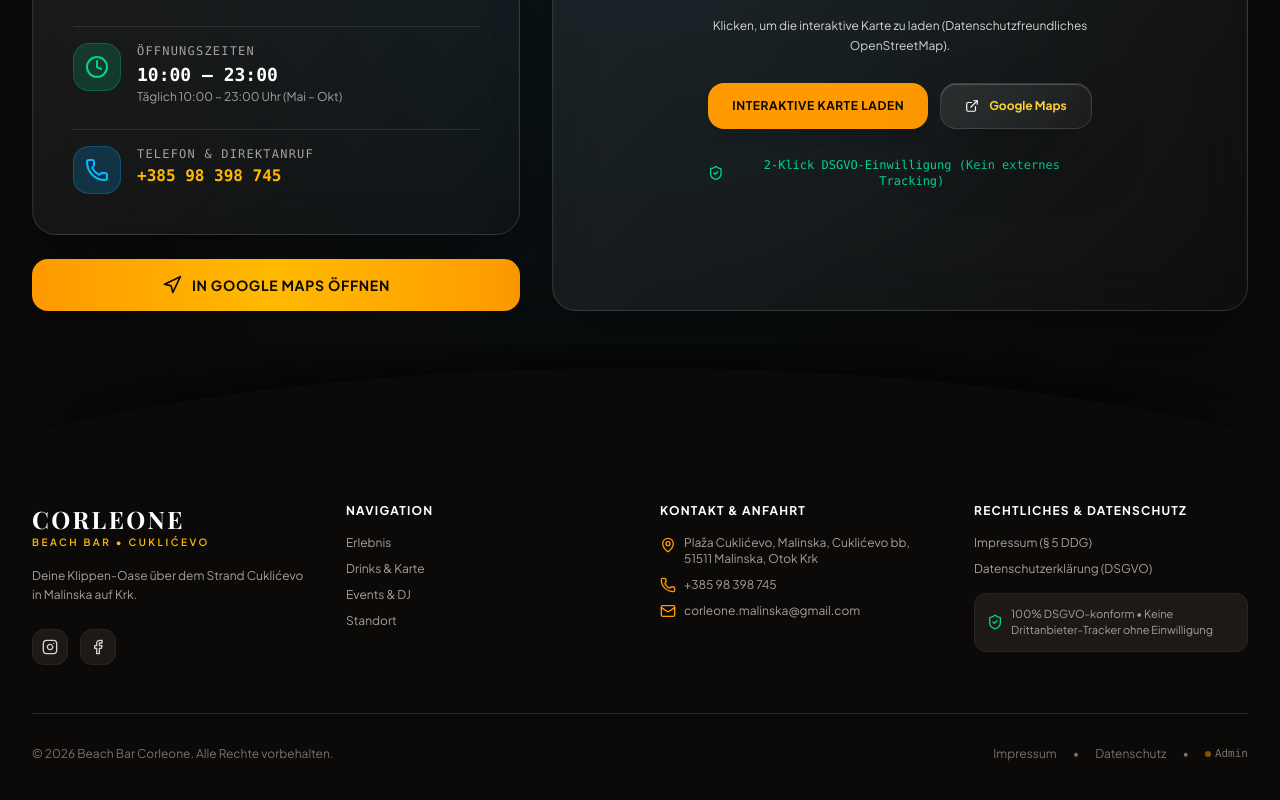
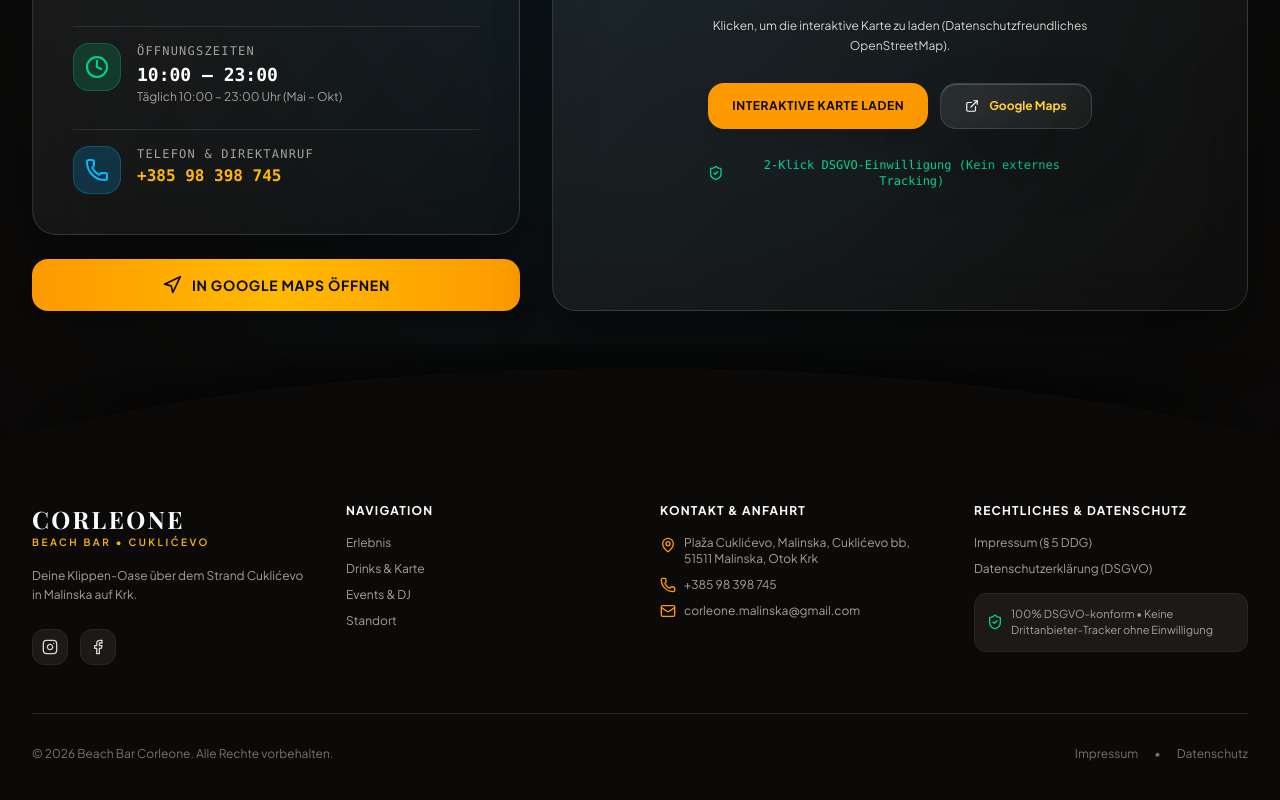
Before and after one commit to maxwalberer12-png/beachbar-corleone, a Next.js app: page / in a window 1280 px wide. Shown: the part 7737-8537 px from the top of the page. Built offline with nearby package versions, Linux system fonts and the light colour scheme; a web font is replaced by a local one.

Commit message:
clean: remove visible admin link from footer (only reachable via direct /admin URL)

```diff
--- a/src/components/layout/Footer.tsx
+++ b/src/components/layout/Footer.tsx
@@ -146,10 +146,6 @@ export default function Footer({ lang }: FooterProps) {
             <Link href="/impressum" className="hover:text-stone-400 transition-colors">{t.impressumLink}</Link>
             <span>•</span>
             <Link href="/datenschutz" className="hover:text-stone-400 transition-colors">{t.privacyLink}</Link>
-            <span>•</span>
-            <Link href="/admin" className="hover:text-amber-400 transition-colors flex items-center gap-1 font-mono text-[11px]" title="Admin Panel">
-              <span className="w-1.5 h-1.5 rounded-full bg-amber-500/50 inline-block" /> Admin
-            </Link>
           </div>
         </div>
       </div>
```
